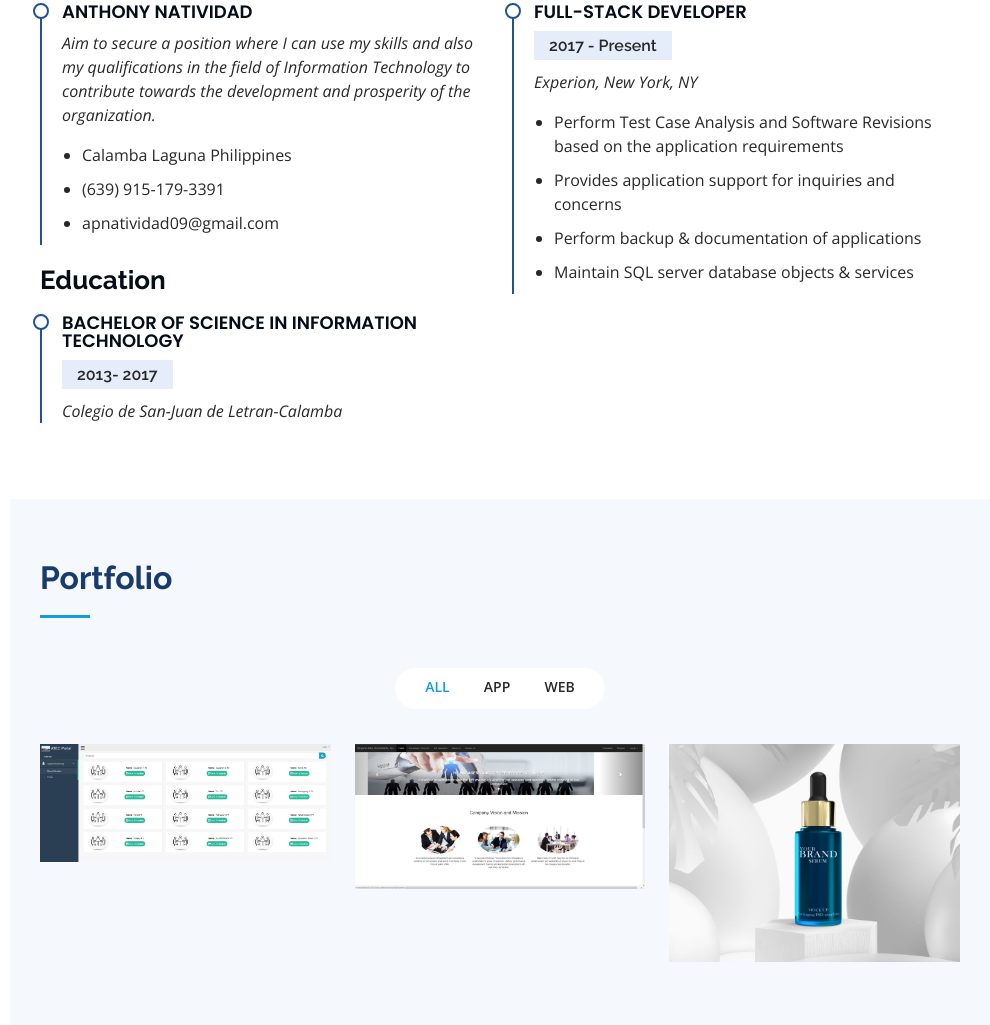
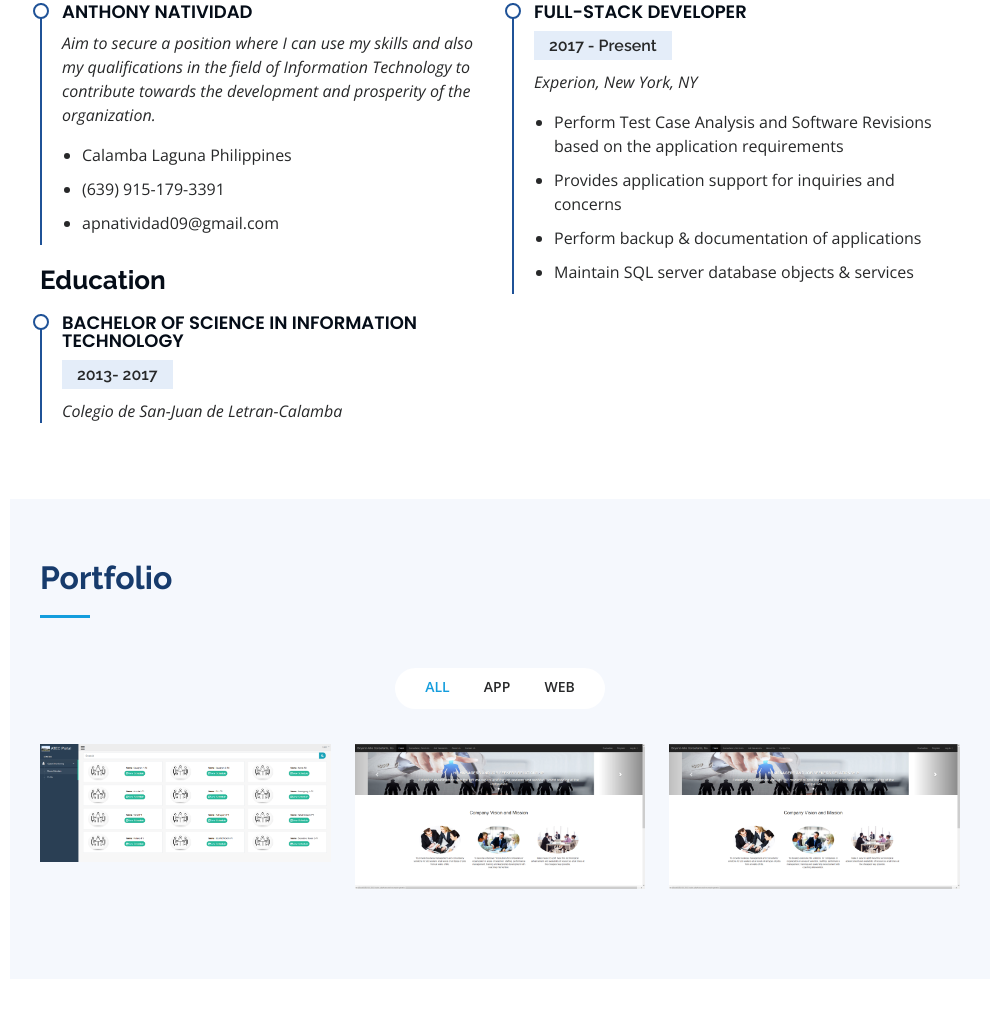
Before and after one commit to tonipet/Devportfolio, a plain HTML site: page iPortfolio/index.html in a window 1280 px wide. Shown: the part 1294-2319 px from the top of the page, without its empty margins (290-1280 px from the left). After the commit the page ends 2273 px from the top, so only its background shows below. Drawn offline with nearby package versions, Linux system fonts and the light colour scheme.

Commit message:
Update index.html

```diff
--- a/iPortfolio/index.html
+++ b/iPortfolio/index.html
@@ -288,7 +288,7 @@
 
           <div class="col-lg-4 col-md-6 portfolio-item filter-web">
             <div class="portfolio-wrap">
-              <img src="assets/img/portfolio/portfolio-2.jpg" class="img-fluid" alt="">
+              <img src="assets/img/portfolio/bjc/main.PNG" class="img-fluid" alt="">
               <div class="portfolio-links">
                 <a href="assets/img/portfolio/portfolio-2.jpg" data-gallery="portfolioGallery" class="portfolio-lightbox" title="Web 3"><i class="bx bx-plus"></i></a>
                 <a href="portfolio-details.html" title="More Details"><i class="bx bx-link"></i></a>
```
